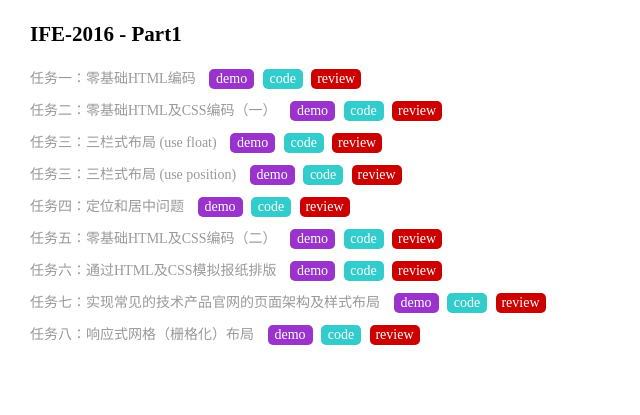
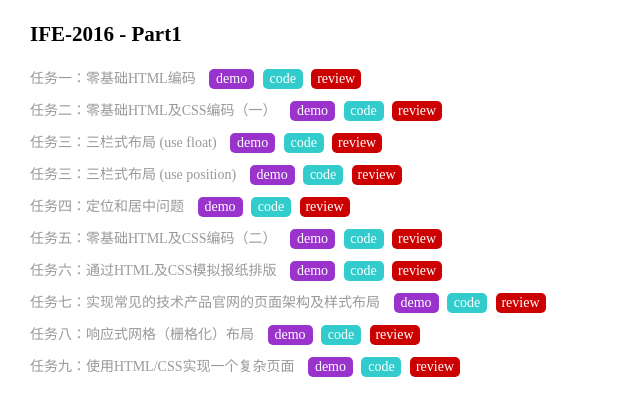
Before and after one commit to wtZZx/wtZZx.github.io, a plain HTML site: page index.html in a window 1280 px wide. Shown: the part 109-524 px from the top of the page, without its empty margins (0-640 px from the left). Drawn offline with Linux system fonts and the light colour scheme; a script that the page names is missing.

Commit message:
task 1-9

```diff
--- a/index.html
+++ b/index.html
@@ -83,6 +83,13 @@
                     <a href="javascript:(0)" class="review-page" task="8">review</a>
                 </li>
 
+                <li>
+                    <a class="link-color" href="http://ife.baidu.com/task/detail?taskId=9">任务九：使用HTML/CSS实现一个复杂页面</a>
+                    <a href="Part1/task1-9/index.html" class="demo-page">demo</a>
+                    <a href="https://github.com/wtZZx/IFE-2016/tree/master/Part1/task1-9" class="code-page">code</a>
+                    <a href="javascript:(0)" class="review-page" task="9">review</a>
+                </li>
+
             </ol>
         </article>
 
```
